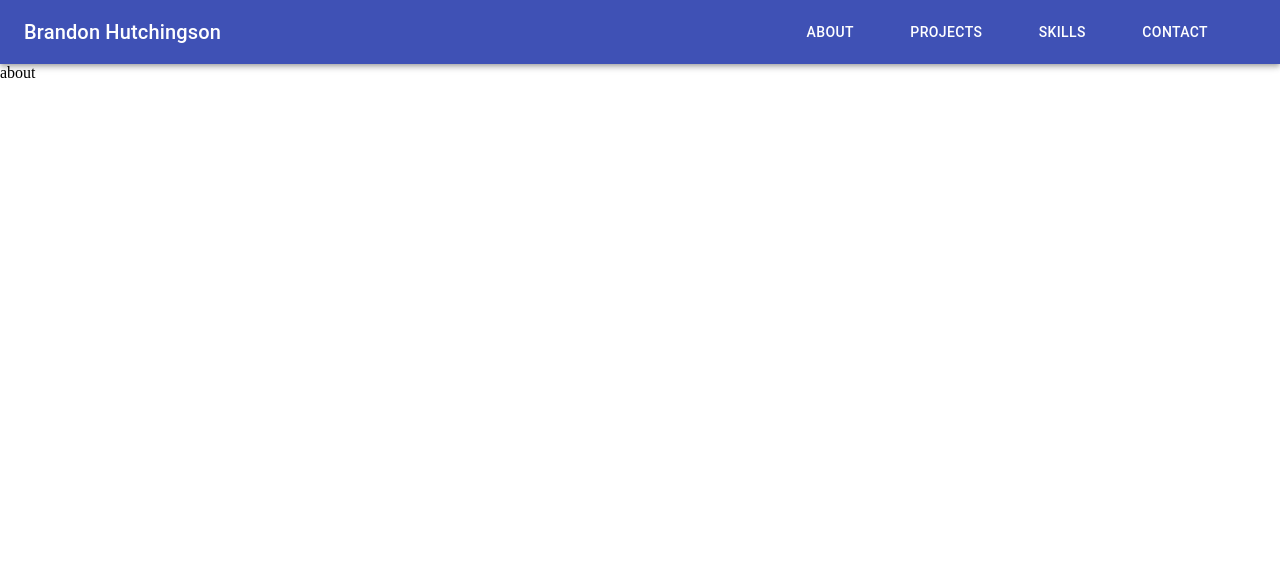
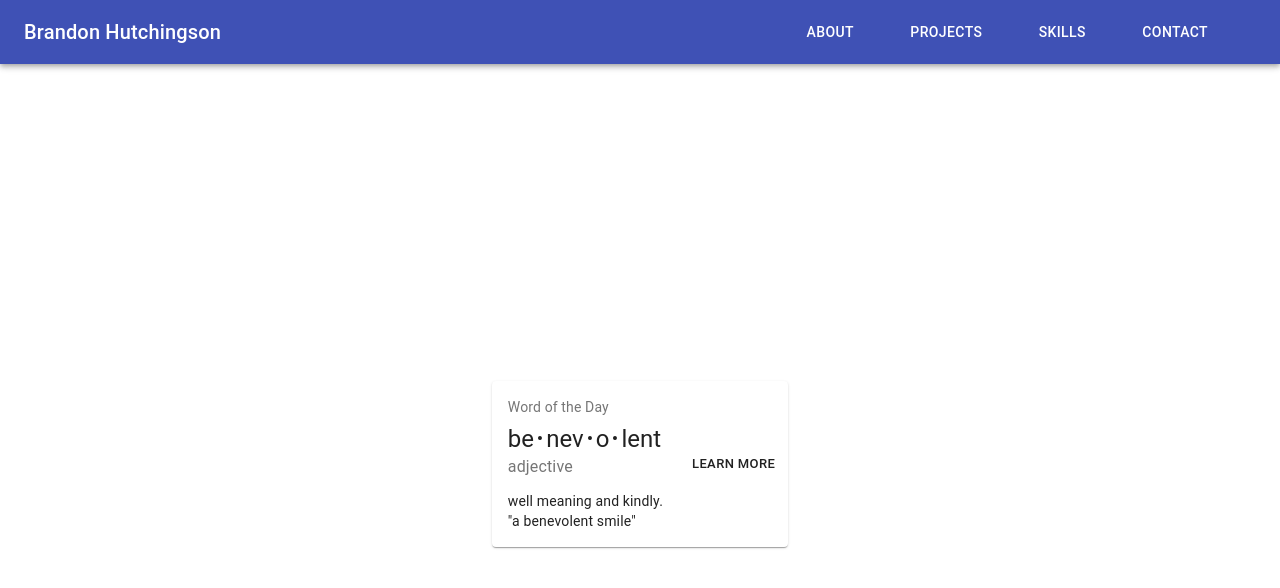
Before and after one commit to bHutchingson/react-portfolio, a React (Create React App) app: page / in a window 1280 px wide. Shown: the top 588 px of the page. Built offline with nearby package versions, Linux system fonts and the light colour scheme.

Commit message:
centering about card to page

```diff
--- a/src/App.js
+++ b/src/App.js
@@ -10,8 +10,8 @@ import About from "./pages/About";
 function App() {
   return (
     <Router>
-      <div>
       <NavBar />
+      <div className="page-container">
         <Route exact path="/" component={About} />
         <Route exact path="/about" component={About} />
         <Route exact path="/projects" component={Projects} />
--- a/src/aboutCard/AboutCard.js
+++ b/src/aboutCard/AboutCard.js
@@ -8,6 +8,7 @@ import Typography from '@material-ui/core/Typography';
 
 const useStyles = makeStyles({
   root: {
+    display: 'flex',
     minWidth: 275,
   },
   bullet: {
@@ -23,7 +24,7 @@ const useStyles = makeStyles({
   },
 });
 
-const AboutCard = () => {
+const SimpleCard = () => {
   const classes = useStyles();
   const bull = <span className={classes.bullet}>•</span>;
 
@@ -52,4 +53,4 @@ const AboutCard = () => {
   );
 }
 
-export default AboutCard;
+export default SimpleCard;
--- a/src/components/navBar/NavBar.js
+++ b/src/components/navBar/NavBar.js
@@ -1,8 +1,6 @@
-import React, { useState } from 'react'
+import React from 'react'
 import { Link } from "react-router-dom";
 import { AppBar, Toolbar, Typography, IconButton, Button, useMediaQuery, useTheme } from "@material-ui/core";
-import { makeStyles } from '@material-ui/core/styles';
-import MenuIcon from '@material-ui/icons/Menu';
 import useStyles from "./style";
 import DrawerComponent from "../drawer/Drawer";
 
--- a/src/pages/About.js
+++ b/src/pages/About.js
@@ -1,10 +1,9 @@
 import React from 'react'
+import SimpleCard from '../aboutCard/AboutCard';
 
 function About() {
   return (
-    <div>
-      about
-    </div>
+    <SimpleCard />
   )
 }
 
--- a/src/style.css
+++ b/src/style.css
@@ -7,3 +7,10 @@ a {
   text-decoration: none;
   color: white;
 }
+
+.page-container {
+  display: flex;
+  align-items: center;
+  justify-content: center;
+  height: 100vh;
+}
```
Lines whose indentation alone changed are shown as unchanged.
